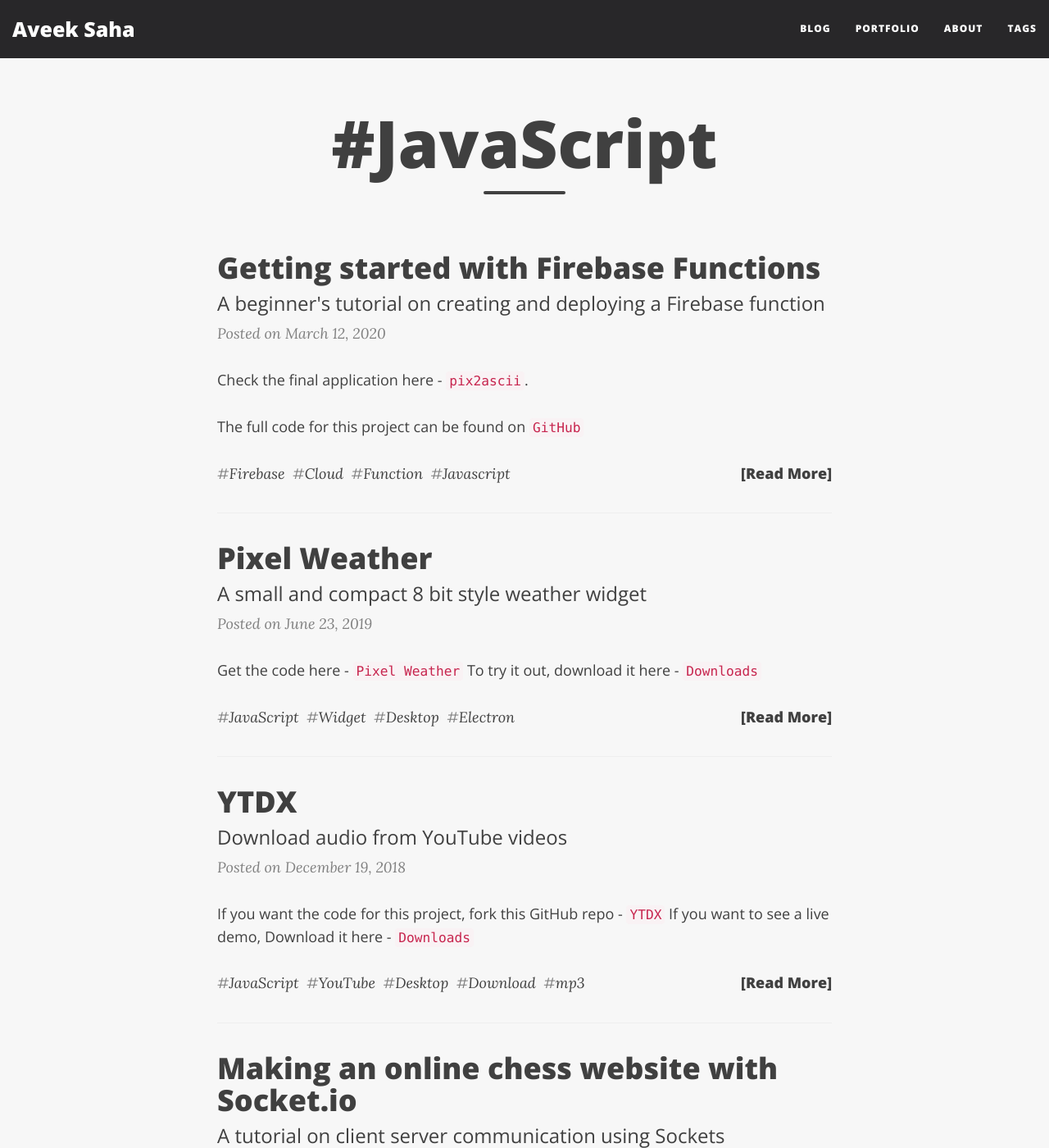
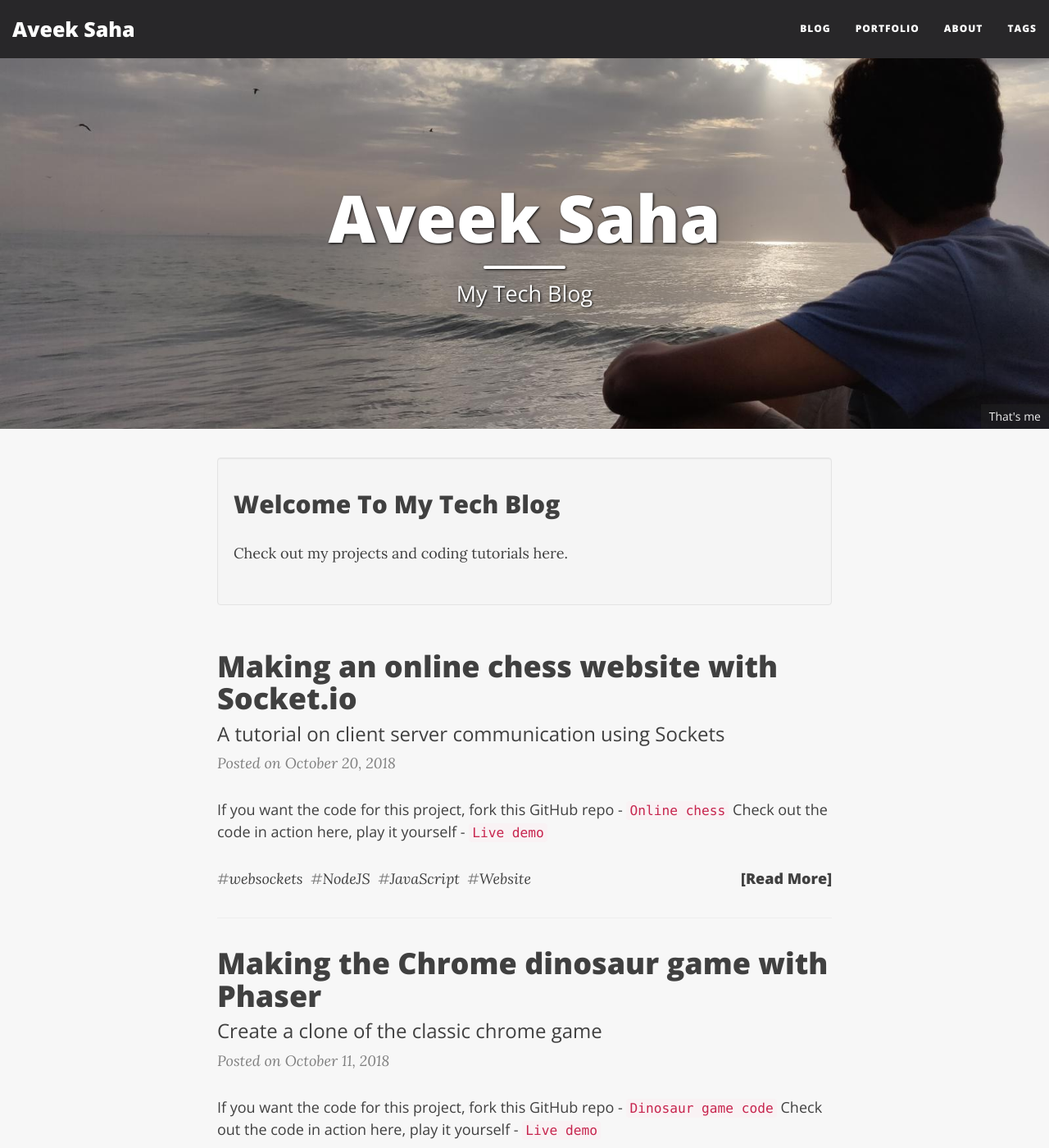
Before and after one commit to Aveek-Saha/Aveek-Saha.github.io, a Jekyll site: the page blog/page/2/index.html, which Jekyll copies as it is, in a window 1280 px wide and 1400 px high. Shown: the whole window at 82% size. Built offline with Jekyll 4.4.1, drawn with Linux system fonts in a browser that asks for light colours; nearby versions of some CDN libraries.

Commit message:
Fix post list

```diff
--- a/blog/tags/javascript/index.html
+++ b/blog/page/2/index.html
@@ -5,20 +5,23 @@
   <meta http-equiv="X-UA-Compatible" content="IE=edge">
   <meta name="viewport" content="width=device-width, initial-scale=1.0, maximum-scale=1.0">
 
-  <title>JavaScript</title>
-  <meta property="og:title" content="JavaScript" />
-  <meta name="twitter:title" content="JavaScript" />
+  <title>Aveek Saha</title>
+  <meta property="og:title" content="Aveek Saha" />
+  <meta name="twitter:title" content="Aveek Saha" />
+  <meta name="description" content="Welcome To My Tech Blog Check out my projects and coding tutorials here.">
+  <meta property="og:description" content="Welcome To My Tech Blog Check out my projects and coding tutorials here.">
+  <meta name="twitter:description" content="Welcome To My Tech Blog Check out my projects and coding tutorials here.">
   <meta name="author" content="Aveek Saha"/>
   <link href='https://home.aveek.io/blog/img/favicon.ico' rel='icon' type='image/x-icon'/>
   <meta property="og:image" content="https://home.aveek.io/blog/img/avatar-icon.png" />
   <meta name="twitter:image" content="https://home.aveek.io/blog/img/avatar-icon.png" />
   <meta name="twitter:card" content="summary" />
-  <meta property="og:url" content="https://home.aveek.io/tags/javascript/" />
+  <meta property="og:url" content="https://home.aveek.io/" />
   <meta property="og:type" content="website" />
   <meta property="og:site_name" content="Aveek Saha" />
 
   <meta name="generator" content="Hugo 0.67.1" />
-  <link rel="canonical" href="https://home.aveek.io/tags/javascript/" />
+  <link rel="canonical" href="https://home.aveek.io/" />
   <link rel="alternate" href="https://home.aveek.io/blog/index.xml" type="application/rss+xml" title="Aveek Saha">
   <link rel="stylesheet" href="https://cdnjs.cloudflare.com/ajax/libs/KaTeX/0.7.1/katex.min.css" integrity="sha384-wITovz90syo1dJWVh32uuETPVEtGigN07tkttEqPv+uR2SE/mbQcG7ATL28aI9H0" crossorigin="anonymous">
   <link rel="stylesheet" href="https://maxcdn.bootstrapcdn.com/font-awesome/4.7.0/css/font-awesome.min.css" />
@@ -106,14 +109,54 @@ if (!doNotTrack) {
 
 
 
-  <header class="header-section ">
-    <div class="intro-header no-img">
+
+
+
+
+
+
+
+
+    <div id="header-big-imgs" data-num-img=1 data-img-src-1="https://home.aveek.io/blog/img/front.jpg" data-img-desc-1="That&#39;s me"></div>
+
+
+  <header class="header-section has-img">
+
+      <div class="intro-header big-img">
+
         <div class="container">
           <div class="row">
             <div class="col-lg-8 col-lg-offset-2 col-md-10 col-md-offset-1">
               <div class="page-heading">
-              <h1>#JavaScript</h1>
+                <h1>Aveek Saha</h1>
+
+
                       <hr class="small">
+                      <span class="page-subheading">My Tech Blog</span>
+
+
+
+              </div>
+            </div>
+          </div>
+        </div>
+        <span class="img-desc" style="display: inline;"></span>
+      </div>
+
+    <div class="intro-header no-img">
+
+      <div class="container">
+        <div class="row">
+          <div class="col-lg-8 col-lg-offset-2 col-md-10 col-md-offset-1">
+            <div class="page-heading">
+              <h1>Aveek Saha</h1>
+
+
+                    <hr class="small">
+                    <span class="page-subheading">My Tech Blog</span>
+
+
+
             </div>
           </div>
         </div>
@@ -122,133 +165,24 @@ if (!doNotTrack) {
   </header>
 
 
-  <div class="container" role="main">
+
+  <div role="main" class="container">
     <div class="row">
       <div class="col-lg-8 col-lg-offset-2 col-md-10 col-md-offset-1">
 
-        <div class="posts-list">
-
-            <article class="post-preview">
-              <a href="https://home.aveek.io/blog/post/getting-started-with-firebase-functions/">
-                <h2 class="post-title">Getting started with Firebase Functions</h2>
-
-
-                  <h3 class="post-subtitle">
-                    A beginner&#39;s tutorial on creating and deploying a Firebase function
-                  </h3>
-
-              </a>
-
-              <p class="post-meta">
-                Posted on March 12, 2020
-              </p>
-              <div class="post-entry">
-
-                  <p>Check the final application here - <a href="pix2ascii.web.app"><code>pix2ascii</code></a>.</p>
-<p>The full code for this project can be found on <a href="https://github.com/Aveek-Saha/pix2ascii"><code>GitHub</code></a></p>
-<!-- raw HTML omitted -->
-                  <a href="https://home.aveek.io/blog/post/getting-started-with-firebase-functions/" class="post-read-more">[Read More]</a>
+          <div class="well">
+            <h2 id="welcome-to-my-tech-blog">Welcome To My Tech Blog</h2>
+<p>Check out my projects and coding tutorials here.</p>
 
           </div>
 
 
-                <span class="post-meta">
+        <div class="posts-list">
 
-                    #<a href="https://home.aveek.io/blog/tags/firebase">Firebase</a>&nbsp;
-
-                    #<a href="https://home.aveek.io/blog/tags/cloud">Cloud</a>&nbsp;
-
-                    #<a href="https://home.aveek.io/blog/tags/function">Function</a>&nbsp;
-
-                    #<a href="https://home.aveek.io/blog/tags/javascript">Javascript</a>&nbsp;
-
-                </span>
-
-
-            </article>
-
-            <article class="post-preview">
-              <a href="https://home.aveek.io/blog/post/pixel-weather/">
-                <h2 class="post-title">Pixel Weather</h2>
-
-
-                  <h3 class="post-subtitle">
-                    A small and compact 8 bit style weather widget
-                  </h3>
-
-              </a>
-
-              <p class="post-meta">
-                Posted on June 23, 2019
-              </p>
-              <div class="post-entry">
-
-                  <p>Get the code here - <a href="https://github.com/Aveek-Saha/pixel-weather"><code>Pixel Weather</code></a> <!-- raw HTML omitted -->
-To try it out, download it here - <a href="https://github.com/Aveek-Saha/pixel-weather/releases"><code>Downloads</code></a></p>
-                  <a href="https://home.aveek.io/blog/post/pixel-weather/" class="post-read-more">[Read More]</a>
-
-              </div>
-
-
-                <span class="post-meta">
-
-                    #<a href="https://home.aveek.io/blog/tags/javascript">JavaScript</a>&nbsp;
-
-                    #<a href="https://home.aveek.io/blog/tags/widget">Widget</a>&nbsp;
-
-                    #<a href="https://home.aveek.io/blog/tags/desktop">Desktop</a>&nbsp;
-
-                    #<a href="https://home.aveek.io/blog/tags/electron">Electron</a>&nbsp;
-
-                </span>
-
-
-            </article>
-
-            <article class="post-preview">
-              <a href="https://home.aveek.io/blog/post/ytdx/">
-                <h2 class="post-title">YTDX</h2>
-
-
-                  <h3 class="post-subtitle">
-                    Download audio from YouTube videos
-                  </h3>
-
-              </a>
-
-              <p class="post-meta">
-                Posted on December 19, 2018
-              </p>
-              <div class="post-entry">
-
-                  <p>If you want the code for this project, fork this GitHub repo - <a href="https://github.com/Aveek-Saha/ytdx"><code>YTDX</code></a> <!-- raw HTML omitted -->
-If you want to see a live demo, Download it here - <a href="https://github.com/Aveek-Saha/ytdx/releases"><code>Downloads</code></a></p>
-                  <a href="https://home.aveek.io/blog/post/ytdx/" class="post-read-more">[Read More]</a>
-
-              </div>
-
-
-                <span class="post-meta">
-
-                    #<a href="https://home.aveek.io/blog/tags/javascript">JavaScript</a>&nbsp;
-
-                    #<a href="https://home.aveek.io/blog/tags/youtube">YouTube</a>&nbsp;
-
-                    #<a href="https://home.aveek.io/blog/tags/desktop">Desktop</a>&nbsp;
-
-                    #<a href="https://home.aveek.io/blog/tags/download">Download</a>&nbsp;
-
-                    #<a href="https://home.aveek.io/blog/tags/mp3">mp3</a>&nbsp;
-
-                </span>
-
-
-            </article>
 
             <article class="post-preview">
               <a href="https://home.aveek.io/blog/post/making-an-online-chess-website-with-socketio/">
                 <h2 class="post-title">Making an online chess website with Socket.io</h2>
-
 
                   <h3 class="post-subtitle">
                   A tutorial on client server communication using Sockets
@@ -256,9 +190,12 @@ If you want to see a live demo, Download it here - <a href="https://github.com/A
 
               </a>
 
-              <p class="post-meta">
+              <span class="post-meta">
   Posted on October 20, 2018
-              </p>
+
+</span>
+
+
               <div class="post-entry">
 
                   <p>If you want the code for this project, fork this GitHub repo - <a href="https://github.com/Aveek-Saha/Online-Chess"><code>Online chess</code></a> <!-- raw HTML omitted -->
@@ -280,13 +217,11 @@ Check out the code in action here, play it yourself - <a href="https://chess0.he
 
                 </span>
 
-
             </article>
 
             <article class="post-preview">
               <a href="https://home.aveek.io/blog/post/chrome-dinosaur-game-tutorial-with-phaser/">
                 <h2 class="post-title">Making the Chrome dinosaur game with Phaser</h2>
-
 
                   <h3 class="post-subtitle">
                   Create a clone of the classic chrome game
@@ -294,9 +229,12 @@ Check out the code in action here, play it yourself - <a href="https://chess0.he
 
               </a>
 
-              <p class="post-meta">
+              <span class="post-meta">
   Posted on October 11, 2018
-              </p>
+
+</span>
+
+
               <div class="post-entry">
 
                   <p>If you want the code for this project, fork this GitHub repo - <a href="https://github.com/Aveek-Saha/Chrome-dinosaur-game-clone"><code>Dinosaur game code</code></a> <!-- raw HTML omitted -->
@@ -318,13 +256,11 @@ Check out the code in action here, play it yourself - <a href="https://aveeksaha
 
                 </span>
 
-
             </article>
 
             <article class="post-preview">
               <a href="https://home.aveek.io/blog/post/music-player/">
                 <h2 class="post-title">Dusk Player</h2>
-
 
                   <h3 class="post-subtitle">
                   Play music on your desktop
@@ -332,9 +268,12 @@ Check out the code in action here, play it yourself - <a href="https://aveeksaha
 
               </a>
 
-              <p class="post-meta">
+              <span class="post-meta">
   Posted on August 28, 2018
-              </p>
+
+</span>
+
+
               <div class="post-entry">
 
                   <p>If you want the code for this project, fork this GitHub repo - <a href="https://github.com/Aveek-Saha/MusicPlayer"><code>Music Player</code></a> <!-- raw HTML omitted -->
@@ -356,13 +295,11 @@ If you want to see a live demo, Download it here - <a href="https://github.com/A
 
                 </span>
 
-
             </article>
 
             <article class="post-preview">
               <a href="https://home.aveek.io/blog/post/mean-todo-app/">
                 <h2 class="post-title">MEAN Todo app</h2>
-
 
                   <h3 class="post-subtitle">
                   Creating website using the MEAN stack
@@ -370,9 +307,12 @@ If you want to see a live demo, Download it here - <a href="https://github.com/A
 
               </a>
 
-              <p class="post-meta">
+              <span class="post-meta">
   Posted on August 9, 2018
-              </p>
+
+</span>
+
+
               <div class="post-entry">
 
                   <p>If you want the code for this project, fork this GitHub repo - <a href="https://github.com/Aveek-Saha/MEAN-todo-app"><code>MEAN Todo app</code></a> <!-- raw HTML omitted -->
@@ -398,13 +338,11 @@ If you want to see a live demoCheck it out here - <a href="https://todo0.herokua
 
                 </span>
 
-
             </article>
 
             <article class="post-preview">
               <a href="https://home.aveek.io/blog/post/bitcoin-price-tracker/">
                 <h2 class="post-title">Bitcoin Price Tracker</h2>
-
 
                   <h3 class="post-subtitle">
                   Get notified about Bitcoin prices
@@ -412,9 +350,12 @@ If you want to see a live demoCheck it out here - <a href="https://todo0.herokua
 
               </a>
 
-              <p class="post-meta">
+              <span class="post-meta">
   Posted on August 5, 2018
-              </p>
+
+</span>
+
+
               <div class="post-entry">
 
                   <p>If you want the code for this project, fork this GitHub repo - <a href="https://github.com/Aveek-Saha/Bitcoin-price-tracker"><code>Bitcoin Price Tracker</code></a> <!-- raw HTML omitted -->
@@ -436,13 +377,11 @@ If you want to see a live demo, Download it here - <a href="https://github.com/A
 
                 </span>
 
-
             </article>
 
             <article class="post-preview">
               <a href="https://home.aveek.io/blog/post/ecommerce-website-template/">
                 <h2 class="post-title">E-commerce Website Template</h2>
-
 
                   <h3 class="post-subtitle">
                   A template
@@ -450,9 +389,12 @@ If you want to see a live demo, Download it here - <a href="https://github.com/A
 
               </a>
 
-              <p class="post-meta">
+              <span class="post-meta">
   Posted on July 22, 2018
-              </p>
+
+</span>
+
+
               <div class="post-entry">
 
                   <p>If you want the code for this project, fork this GitHub repo - <a href="https://github.com/Aveek-Saha/ecommerce-website-template"><code>E-commerce template</code></a> <!-- raw HTML omitted -->
@@ -474,13 +416,11 @@ If you want to see a live demo, check this out - <a href="http://eshop.byethost2
 
                 </span>
 
-
             </article>
 
             <article class="post-preview">
               <a href="https://home.aveek.io/blog/post/word-suggestion-app/">
                 <h2 class="post-title">Word Suggestion App</h2>
-
 
                   <h3 class="post-subtitle">
                   Find what you&#39;re looking for
@@ -488,9 +428,12 @@ If you want to see a live demo, check this out - <a href="http://eshop.byethost2
 
               </a>
 
-              <p class="post-meta">
+              <span class="post-meta">
   Posted on March 4, 2018
-              </p>
+
+</span>
+
+
               <div class="post-entry">
 
                   <p>We often find ourselves grasping at a word that’s on the tip of our tongue but we just can’t pin it down, or wanting to check the spelling of a word that we’re not sure of.</p>
@@ -513,10 +456,19 @@ If you want to see a live demo, check this out - <a href="http://eshop.byethost2
 
                 </span>
 
-
             </article>
 
         </div>
+
+
+          <ul class="pager main-pager">
+
+              <li class="previous">
+                <a href="https://home.aveek.io/blog/page/1">&larr; Newer Posts</a>
+              </li>
+
+
+          </ul>
 
       </div>
     </div>
```
Lines whose indentation alone changed are shown as unchanged.
